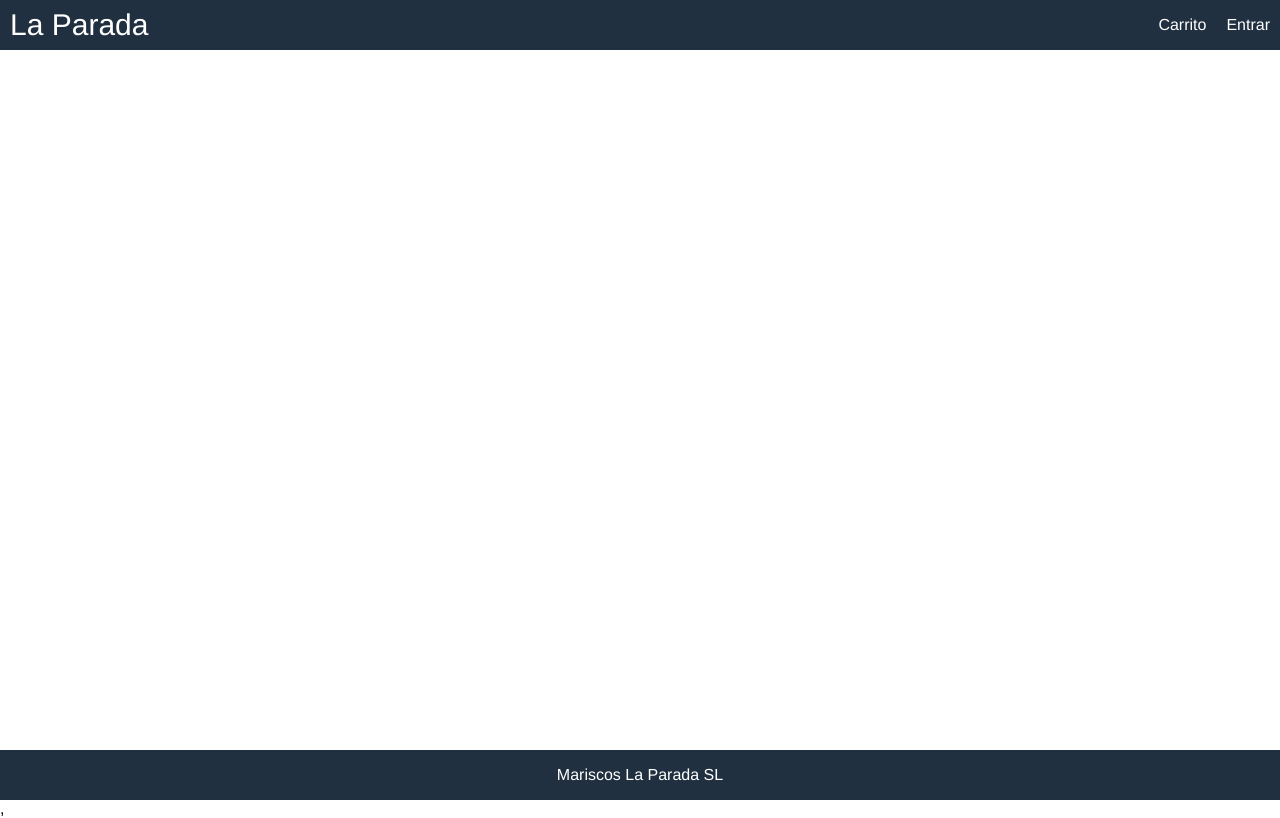
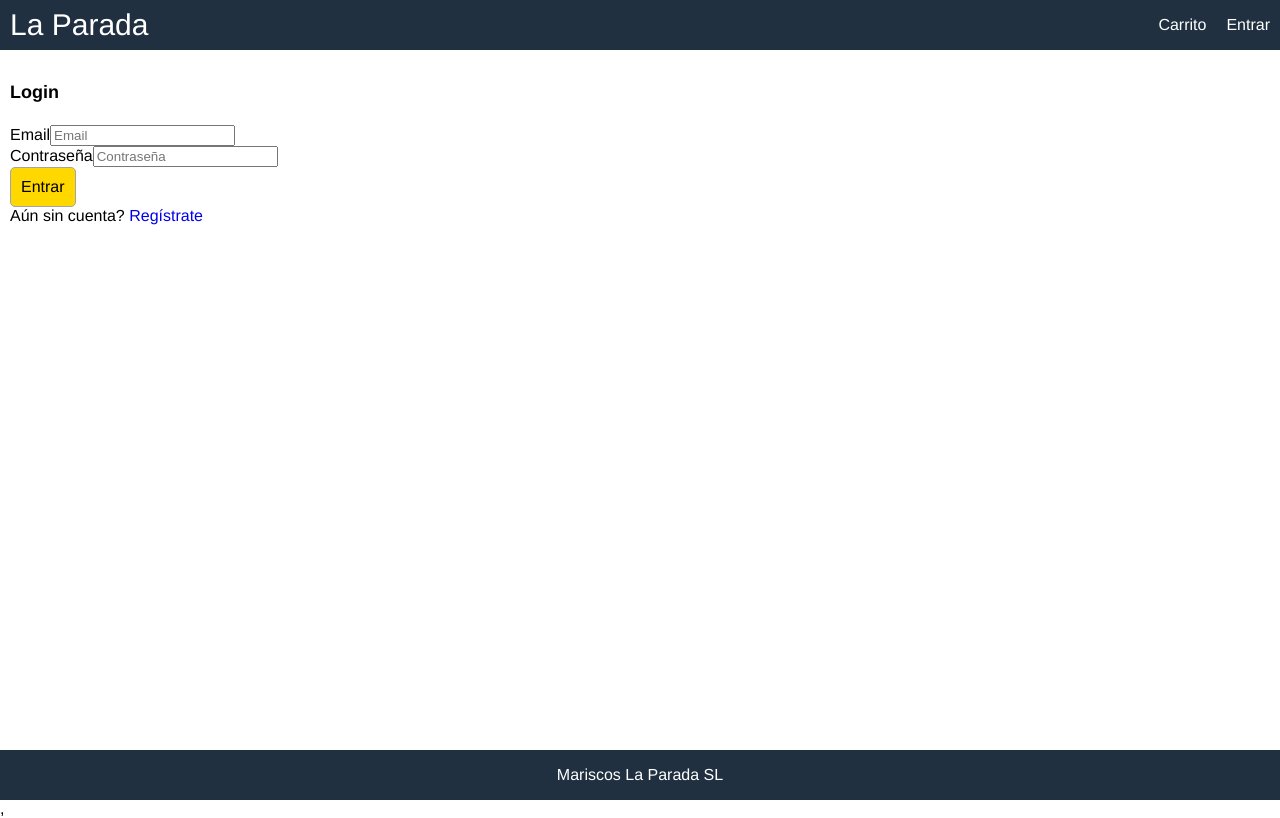
Before and after one commit to prgbono/laParada, a React (Create React App) app in the folder frontend/: page /login in a window 1280 px wide. Built offline with nearby package versions, Linux system fonts and the light colour scheme.

Commit message:
feat(AUTH): :sparkles: Login Component

```diff
--- a/frontend/src/App.js
+++ b/frontend/src/App.js
@@ -1,6 +1,7 @@
 import React from 'react';
 import { BrowserRouter as Router, Route } from 'react-router-dom';
 import HomeScreen from './screens/HomeScreen.js';
+import LoginScreen from './screens/LoginScreen.js';
 import ProductScreen from './screens/ProductScreen.js';
 
 function App() {
@@ -20,6 +21,7 @@
         </header>
         <main>
           <Route path="/product/:id" component={ProductScreen}></Route>
+          <Route path="/login" component={LoginScreen}></Route>
           <Route path="/" component={HomeScreen} exact></Route>
         </main>
         <footer className="row center">Mariscos La Parada SL</footer>
--- /dev/null
+++ b/frontend/src/screens/LoginScreen.js
@@ -0,0 +1,57 @@
+import React from 'react';
+import { Link } from 'react-router-dom';
+
+export default function LoginScreen() {
+  const [email, setEmail] = React.useState('');
+  const [password, setPassword] = React.useState('');
+
+  const submitHandler = e => {
+    e.preventDefault();
+  };
+
+  return (
+    <>
+      <form className="form" onSubmit={submitHandler}>
+        <div>
+          <h1>Login</h1>
+        </div>
+        <div>
+          <label htmlFor="email">Email</label>
+          <input
+            id="email"
+            type="email"
+            value={email}
+            name="email"
+            placeholder="Email"
+            required
+            onChange={e => setEmail(e.target.value)}
+          />
+        </div>
+        <div>
+          <label htmlFor="password">Contraseña</label>
+          <input
+            id="password"
+            value={password}
+            type="password"
+            name="password"
+            placeholder="Contraseña"
+            required
+            onChange={e => setPassword(e.target.value)}
+          />
+        </div>
+        <div>
+          <label />
+          <button className="primary" type="submit">
+            Entrar
+          </button>
+        </div>
+        <div>
+          <label />
+          <div>
+            Aún sin cuenta? <Link to="/login">Regístrate</Link>
+          </div>
+        </div>
+      </form>
+    </>
+  );
+}
```
